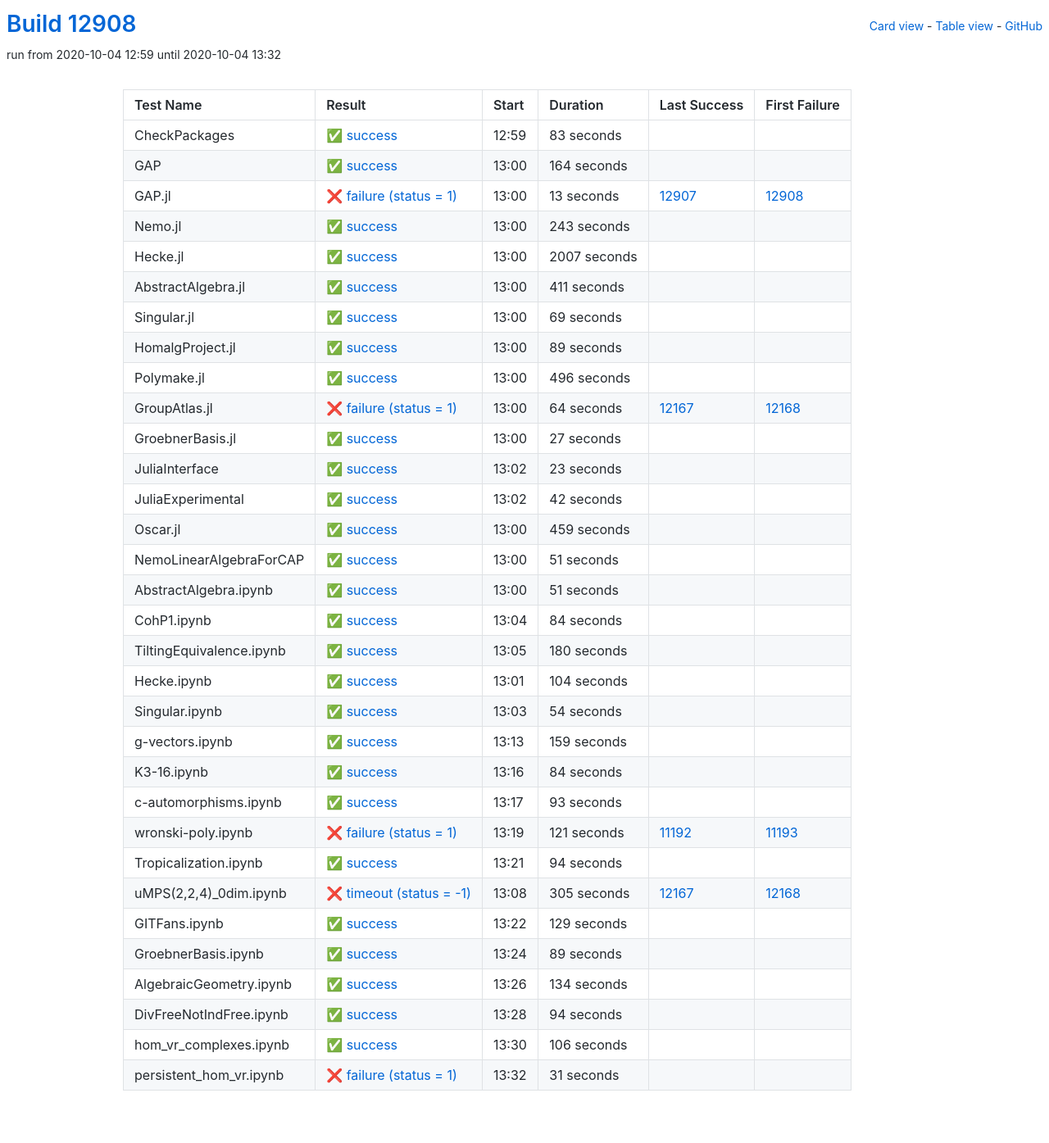
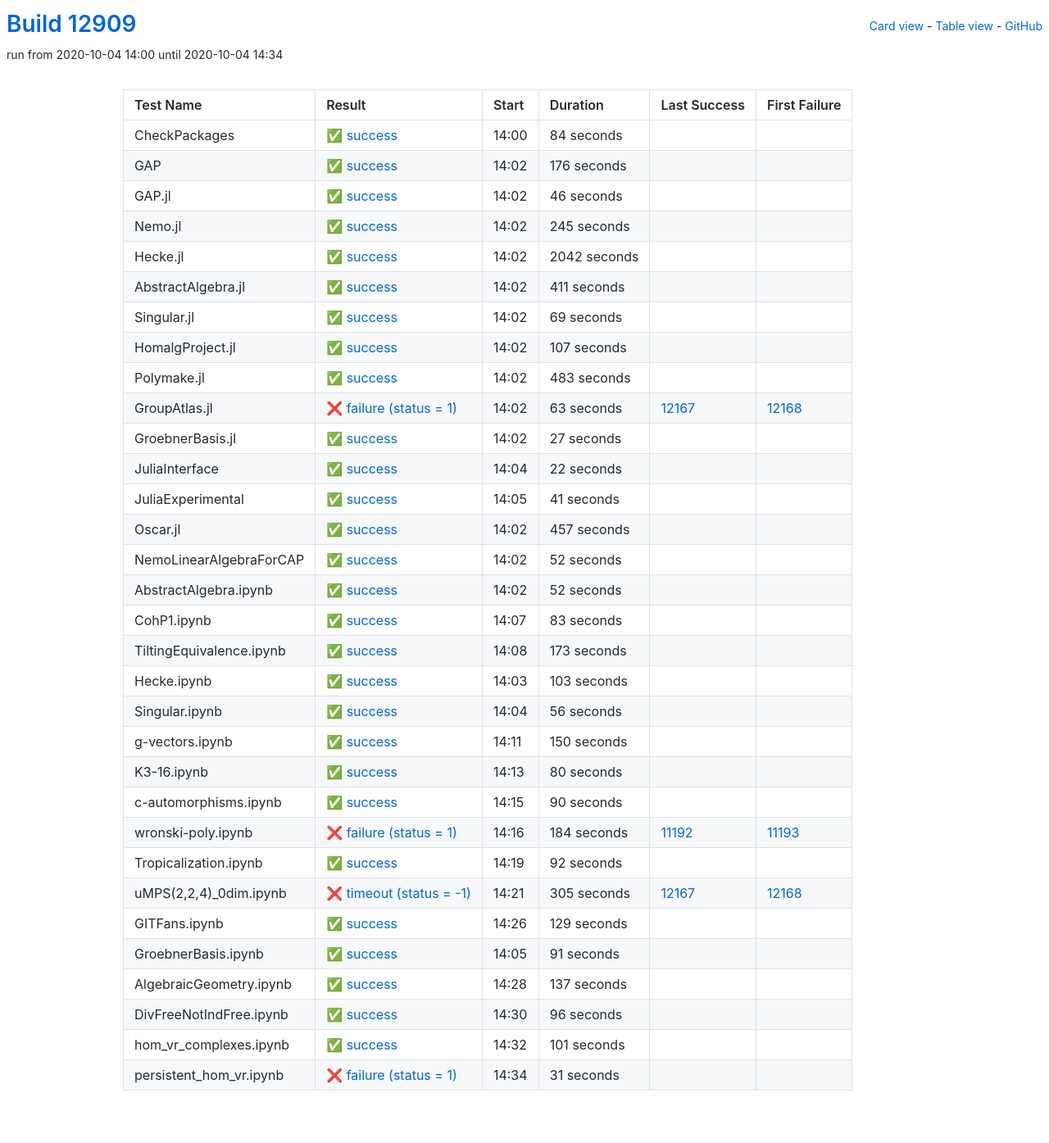
Before and after one commit to oscar-system/oscar-ci-status, a Jekyll site: the page built from table.html, in a window 1280 px wide. Shown: the whole page at 82% size. Built offline with Jekyll 4.4.1, drawn with Linux system fonts in a browser that asks for light colours.

Commit message:
Build #12909

```diff
--- a/_data/ci.yml
+++ b/_data/ci.yml
@@ -1,6 +1,6 @@
 ---
-build: 12908
-build_url: https://oscarci.mathematik.uni-kl.de/job/oscar/12908/
+build: 12909
+build_url: https://oscarci.mathematik.uni-kl.de/job/oscar/12909/
 job: oscar
 organization: oscar-system
 repo: oscar-ci-status
@@ -8,68 +8,68 @@
 tests:
 - name: CheckPackages
   id: checkpackages
-  log: https://oscarci.mathematik.uni-kl.de/job/oscar/12908/artifact/logs/build-12908/CheckPackages.log
-  start: 2020-10-04 12:59
+  log: https://oscarci.mathematik.uni-kl.de/job/oscar/12909/artifact/logs/build-12909/CheckPackages.log
+  start: 2020-10-04 14:00
   success: true
   exitcode: 0
   status: success
-  duration: 83
+  duration: 84
   last_success: false
   last_success_url:
   first_failure: false
   first_failure_url:
 - name: GAP
   id: gap
-  log: https://oscarci.mathematik.uni-kl.de/job/oscar/12908/artifact/logs/build-12908/GAP.log
-  start: 2020-10-04 13:00
+  log: https://oscarci.mathematik.uni-kl.de/job/oscar/12909/artifact/logs/build-12909/GAP.log
+  start: 2020-10-04 14:02
   success: true
   exitcode: 0
   status: success
-  duration: 164
+  duration: 176
   last_success: false
   last_success_url:
   first_failure: false
   first_failure_url:
 - name: GAP.jl
   id: gap-jl
-  log: https://oscarci.mathematik.uni-kl.de/job/oscar/12908/artifact/logs/build-12908/GAP.jl.log
-  start: 2020-10-04 13:00
-  success: false
-  exitcode: 1
-  status: failure
-  duration: 13
-  last_success: 12907
-  last_success_url: https://oscarci.mathematik.uni-kl.de/job/oscar/12907/
-  first_failure: 12908
-  first_failure_url: https://oscarci.mathematik.uni-kl.de/job/oscar/12908/
-- name: Nemo.jl
-  id: nemo-jl
-  log: https://oscarci.mathematik.uni-kl.de/job/oscar/12908/artifact/logs/build-12908/Nemo.jl.log
-  start: 2020-10-04 13:00
+  log: https://oscarci.mathematik.uni-kl.de/job/oscar/12909/artifact/logs/build-12909/GAP.jl.log
+  start: 2020-10-04 14:02
   success: true
   exitcode: 0
   status: success
-  duration: 243
+  duration: 46
+  last_success: false
+  last_success_url:
+  first_failure: false
+  first_failure_url:
+- name: Nemo.jl
+  id: nemo-jl
+  log: https://oscarci.mathematik.uni-kl.de/job/oscar/12909/artifact/logs/build-12909/Nemo.jl.log
+  start: 2020-10-04 14:02
+  success: true
+  exitcode: 0
+  status: success
+  duration: 245
   last_success: false
   last_success_url:
   first_failure: false
   first_failure_url:
 - name: Hecke.jl
   id: hecke-jl
-  log: https://oscarci.mathematik.uni-kl.de/job/oscar/12908/artifact/logs/build-12908/Hecke.jl.log
-  start: 2020-10-04 13:00
+  log: https://oscarci.mathematik.uni-kl.de/job/oscar/12909/artifact/logs/build-12909/Hecke.jl.log
+  start: 2020-10-04 14:02
   success: true
   exitcode: 0
   status: success
-  duration: 2007
+  duration: 2042
   last_success: false
   last_success_url:
   first_failure: false
   first_failure_url:
 - name: AbstractAlgebra.jl
   id: abstractalgebra-jl
-  log: https://oscarci.mathematik.uni-kl.de/job/oscar/12908/artifact/logs/build-12908/AbstractAlgebra.jl.log
-  start: 2020-10-04 13:00
+  log: https://oscarci.mathematik.uni-kl.de/job/oscar/12909/artifact/logs/build-12909/AbstractAlgebra.jl.log
+  start: 2020-10-04 14:02
   success: true
   exitcode: 0
   status: success
@@ -80,8 +80,8 @@
   first_failure_url:
 - name: Singular.jl
   id: singular-jl
-  log: https://oscarci.mathematik.uni-kl.de/job/oscar/12908/artifact/logs/build-12908/Singular.jl.log
-  start: 2020-10-04 13:00
+  log: https://oscarci.mathematik.uni-kl.de/job/oscar/12909/artifact/logs/build-12909/Singular.jl.log
+  start: 2020-10-04 14:02
   success: true
   exitcode: 0
   status: success
@@ -92,44 +92,44 @@
   first_failure_url:
 - name: HomalgProject.jl
   id: homalgproject-jl
-  log: https://oscarci.mathematik.uni-kl.de/job/oscar/12908/artifact/logs/build-12908/HomalgProject.jl.log
-  start: 2020-10-04 13:00
+  log: https://oscarci.mathematik.uni-kl.de/job/oscar/12909/artifact/logs/build-12909/HomalgProject.jl.log
+  start: 2020-10-04 14:02
   success: true
   exitcode: 0
   status: success
-  duration: 89
+  duration: 107
   last_success: false
   last_success_url:
   first_failure: false
   first_failure_url:
 - name: Polymake.jl
   id: polymake-jl
-  log: https://oscarci.mathematik.uni-kl.de/job/oscar/12908/artifact/logs/build-12908/Polymake.jl.log
-  start: 2020-10-04 13:00
+  log: https://oscarci.mathematik.uni-kl.de/job/oscar/12909/artifact/logs/build-12909/Polymake.jl.log
+  start: 2020-10-04 14:02
   success: true
   exitcode: 0
   status: success
-  duration: 496
+  duration: 483
   last_success: false
   last_success_url:
   first_failure: false
   first_failure_url:
 - name: GroupAtlas.jl
   id: groupatlas-jl
-  log: https://oscarci.mathematik.uni-kl.de/job/oscar/12908/artifact/logs/build-12908/GroupAtlas.jl.log
-  start: 2020-10-04 13:00
+  log: https://oscarci.mathematik.uni-kl.de/job/oscar/12909/artifact/logs/build-12909/GroupAtlas.jl.log
+  start: 2020-10-04 14:02
   success: false
   exitcode: 1
   status: failure
-  duration: 64
+  duration: 63
   last_success: 12167
   last_success_url: https://oscarci.mathematik.uni-kl.de/job/oscar/12167/
   first_failure: 12168
   first_failure_url: https://oscarci.mathematik.uni-kl.de/job/oscar/12168/
 - name: GroebnerBasis.jl
   id: groebnerbasis-jl
-  log: https://oscarci.mathematik.uni-kl.de/job/oscar/12908/artifact/logs/build-12908/GroebnerBasis.jl.log
-  start: 2020-10-04 13:00
+  log: https://oscarci.mathematik.uni-kl.de/job/oscar/12909/artifact/logs/build-12909/GroebnerBasis.jl.log
+  start: 2020-10-04 14:02
   success: true
   exitcode: 0
   status: success
@@ -140,176 +140,176 @@
   first_failure_url:
 - name: JuliaInterface
   id: juliainterface
-  log: https://oscarci.mathematik.uni-kl.de/job/oscar/12908/artifact/logs/build-12908/JuliaInterface.log
-  start: 2020-10-04 13:02
+  log: https://oscarci.mathematik.uni-kl.de/job/oscar/12909/artifact/logs/build-12909/JuliaInterface.log
+  start: 2020-10-04 14:04
   success: true
   exitcode: 0
   status: success
-  duration: 23
+  duration: 22
   last_success: false
   last_success_url:
   first_failure: false
   first_failure_url:
 - name: JuliaExperimental
   id: juliaexperimental
-  log: https://oscarci.mathematik.uni-kl.de/job/oscar/12908/artifact/logs/build-12908/JuliaExperimental.log
-  start: 2020-10-04 13:02
+  log: https://oscarci.mathematik.uni-kl.de/job/oscar/12909/artifact/logs/build-12909/JuliaExperimental.log
+  start: 2020-10-04 14:05
   success: true
   exitcode: 0
   status: success
-  duration: 42
+  duration: 41
   last_success: false
   last_success_url:
   first_failure: false
   first_failure_url:
 - name: Oscar.jl
   id: oscar-jl
-  log: https://oscarci.mathematik.uni-kl.de/job/oscar/12908/artifact/logs/build-12908/Oscar.jl.log
-  start: 2020-10-04 13:00
+  log: https://oscarci.mathematik.uni-kl.de/job/oscar/12909/artifact/logs/build-12909/Oscar.jl.log
+  start: 2020-10-04 14:02
   success: true
   exitcode: 0
   status: success
-  duration: 459
+  duration: 457
   last_success: false
   last_success_url:
   first_failure: false
   first_failure_url:
 - name: NemoLinearAlgebraForCAP
   id: nemolinearalgebraforcap
-  log: https://oscarci.mathematik.uni-kl.de/job/oscar/12908/artifact/logs/build-12908/NemoLinearAlgebraForCAP.log
-  start: 2020-10-04 13:00
+  log: https://oscarci.mathematik.uni-kl.de/job/oscar/12909/artifact/logs/build-12909/NemoLinearAlgebraForCAP.log
+  start: 2020-10-04 14:02
   success: true
   exitcode: 0
   status: success
-  duration: 51
+  duration: 52
   last_success: false
   last_success_url:
   first_failure: false
   first_failure_url:
 - name: AbstractAlgebra.ipynb
   id: abstractalgebra-ipynb
-  log: https://oscarci.mathematik.uni-kl.de/job/oscar/12908/artifact/logs/build-12908/AbstractAlgebra.ipynb.log
-  start: 2020-10-04 13:00
+  log: https://oscarci.mathematik.uni-kl.de/job/oscar/12909/artifact/logs/build-12909/AbstractAlgebra.ipynb.log
+  start: 2020-10-04 14:02
   success: true
   exitcode: 0
   status: success
-  duration: 51
+  duration: 52
   last_success: false
   last_success_url:
   first_failure: false
   first_failure_url:
 - name: CohP1.ipynb
   id: cohp1-ipynb
-  log: https://oscarci.mathematik.uni-kl.de/job/oscar/12908/artifact/logs/build-12908/CohP1.ipynb.log
-  start: 2020-10-04 13:04
+  log: https://oscarci.mathematik.uni-kl.de/job/oscar/12909/artifact/logs/build-12909/CohP1.ipynb.log
+  start: 2020-10-04 14:07
   success: true
   exitcode: 0
   status: success
-  duration: 84
+  duration: 83
   last_success: false
   last_success_url:
   first_failure: false
   first_failure_url:
 - name: TiltingEquivalence.ipynb
   id: tiltingequivalence-ipynb
-  log: https://oscarci.mathematik.uni-kl.de/job/oscar/12908/artifact/logs/build-12908/TiltingEquivalence.ipynb.log
-  start: 2020-10-04 13:05
+  log: https://oscarci.mathematik.uni-kl.de/job/oscar/12909/artifact/logs/build-12909/TiltingEquivalence.ipynb.log
+  start: 2020-10-04 14:08
   success: true
   exitcode: 0
   status: success
-  duration: 180
+  duration: 173
   last_success: false
   last_success_url:
   first_failure: false
   first_failure_url:
 - name: Hecke.ipynb
   id: hecke-ipynb
-  log: https://oscarci.mathematik.uni-kl.de/job/oscar/12908/artifact/logs/build-12908/Hecke.ipynb.log
-  start: 2020-10-04 13:01
+  log: https://oscarci.mathematik.uni-kl.de/job/oscar/12909/artifact/logs/build-12909/Hecke.ipynb.log
+  start: 2020-10-04 14:03
   success: true
   exitcode: 0
   status: success
-  duration: 104
+  duration: 103
   last_success: false
   last_success_url:
   first_failure: false
   first_failure_url:
 - name: Singular.ipynb
   id: singular-ipynb
-  log: https://oscarci.mathematik.uni-kl.de/job/oscar/12908/artifact/logs/build-12908/Singular.ipynb.log
-  start: 2020-10-04 13:03
+  log: https://oscarci.mathematik.uni-kl.de/job/oscar/12909/artifact/logs/build-12909/Singular.ipynb.log
+  start: 2020-10-04 14:04
   success: true
   exitcode: 0
   status: success
-  duration: 54
+  duration: 56
   last_success: false
   last_success_url:
   first_failure: false
   first_failure_url:
 - name: g-vectors.ipynb
   id: g-vectors-ipynb
-  log: https://oscarci.mathematik.uni-kl.de/job/oscar/12908/artifact/logs/build-12908/g-vectors.ipynb.log
-  start: 2020-10-04 13:13
+  log: https://oscarci.mathematik.uni-kl.de/job/oscar/12909/artifact/logs/build-12909/g-vectors.ipynb.log
+  start: 2020-10-04 14:11
   success: true
   exitcode: 0
   status: success
-  duration: 159
+  duration: 150
   last_success: false
   last_success_url:
   first_failure: false
   first_failure_url:
 - name: K3-16.ipynb
   id: k3-16-ipynb
-  log: https://oscarci.mathematik.uni-kl.de/job/oscar/12908/artifact/logs/build-12908/K3-16.ipynb.log
-  start: 2020-10-04 13:16
+  log: https://oscarci.mathematik.uni-kl.de/job/oscar/12909/artifact/logs/build-12909/K3-16.ipynb.log
+  start: 2020-10-04 14:13
   success: true
   exitcode: 0
   status: success
-  duration: 84
+  duration: 80
   last_success: false
   last_success_url:
   first_failure: false
   first_failure_url:
 - name: c-automorphisms.ipynb
   id: c-automorphisms-ipynb
-  log: https://oscarci.mathematik.uni-kl.de/job/oscar/12908/artifact/logs/build-12908/c-automorphisms.ipynb.log
-  start: 2020-10-04 13:17
+  log: https://oscarci.mathematik.uni-kl.de/job/oscar/12909/artifact/logs/build-12909/c-automorphisms.ipynb.log
+  start: 2020-10-04 14:15
   success: true
   exitcode: 0
   status: success
-  duration: 93
+  duration: 90
   last_success: false
   last_success_url:
   first_failure: false
   first_failure_url:
 - name: wronski-poly.ipynb
   id: wronski-poly-ipynb
-  log: https://oscarci.mathematik.uni-kl.de/job/oscar/12908/artifact/logs/build-12908/wronski-poly.ipynb.log
-  start: 2020-10-04 13:19
+  log: https://oscarci.mathematik.uni-kl.de/job/oscar/12909/artifact/logs/build-12909/wronski-poly.ipynb.log
+  start: 2020-10-04 14:16
   success: false
   exitcode: 1
   status: failure
-  duration: 121
+  duration: 184
   last_success: 11192
   last_success_url: https://oscarci.mathematik.uni-kl.de/job/oscar/11192/
   first_failure: 11193
   first_failure_url: https://oscarci.mathematik.uni-kl.de/job/oscar/11193/
 - name: Tropicalization.ipynb
   id: tropicalization-ipynb
-  log: https://oscarci.mathematik.uni-kl.de/job/oscar/12908/artifact/logs/build-12908/Tropicalization.ipynb.log
-  start: 2020-10-04 13:21
+  log: https://oscarci.mathematik.uni-kl.de/job/oscar/12909/artifact/logs/build-12909/Tropicalization.ipynb.log
+  start: 2020-10-04 14:19
   success: true
   exitcode: 0
   status: success
-  duration: 94
+  duration: 92
   last_success: false
   last_success_url:
   first_failure: false
   first_failure_url:
 - name: uMPS(2,2,4)_0dim.ipynb
   id: umps-2-2-4-0dim-ipynb
-  log: https://oscarci.mathematik.uni-kl.de/job/oscar/12908/artifact/logs/build-12908/uMPS-2-2-4-_0dim.ipynb.log
-  start: 2020-10-04 13:08
+  log: https://oscarci.mathematik.uni-kl.de/job/oscar/12909/artifact/logs/build-12909/uMPS-2-2-4-_0dim.ipynb.log
+  start: 2020-10-04 14:21
   success: false
   exitcode: -1
   status: timeout
@@ -320,8 +320,8 @@
   first_failure_url: https://oscarci.mathematik.uni-kl.de/job/oscar/12168/
 - name: GITFans.ipynb
   id: gitfans-ipynb
-  log: https://oscarci.mathematik.uni-kl.de/job/oscar/12908/artifact/logs/build-12908/GITFans.ipynb.log
-  start: 2020-10-04 13:22
+  log: https://oscarci.mathematik.uni-kl.de/job/oscar/12909/artifact/logs/build-12909/GITFans.ipynb.log
+  start: 2020-10-04 14:26
   success: true
   exitcode: 0
   status: success
@@ -332,56 +332,56 @@
   first_failure_url:
 - name: GroebnerBasis.ipynb
   id: groebnerbasis-ipynb
-  log: https://oscarci.mathematik.uni-kl.de/job/oscar/12908/artifact/logs/build-12908/GroebnerBasis.ipynb.log
-  start: 2020-10-04 13:24
+  log: https://oscarci.mathematik.uni-kl.de/job/oscar/12909/artifact/logs/build-12909/GroebnerBasis.ipynb.log
+  start: 2020-10-04 14:05
   success: true
   exitcode: 0
   status: success
-  duration: 89
+  duration: 91
   last_success: false
   last_success_url:
   first_failure: false
   first_failure_url:
 - name: AlgebraicGeometry.ipynb
   id: algebraicgeometry-ipynb
-  log: https://oscarci.mathematik.uni-kl.de/job/oscar/12908/artifact/logs/build-12908/AlgebraicGeometry.ipynb.log
-  start: 2020-10-04 13:26
+  log: https://oscarci.mathematik.uni-kl.de/job/oscar/12909/artifact/logs/build-12909/AlgebraicGeometry.ipynb.log
+  start: 2020-10-04 14:28
   success: true
   exitcode: 0
   status: success
-  duration: 134
+  duration: 137
   last_success: false
   last_success_url:
   first_failure: false
   first_failure_url:
 - name: DivFreeNotIndFree.ipynb
   id: divfreenotindfree-ipynb
-  log: https://oscarci.mathematik.uni-kl.de/job/oscar/12908/artifact/logs/build-12908/DivFreeNotIndFree.ipynb.log
-  start: 2020-10-04 13:28
+  log: https://oscarci.mathematik.uni-kl.de/job/oscar/12909/artifact/logs/build-12909/DivFreeNotIndFree.ipynb.log
+  start: 2020-10-04 14:30
   success: true
   exitcode: 0
   status: success
-  duration: 94
+  duration: 96
   last_success: false
   last_success_url:
   first_failure: false
   first_failure_url:
 - name: hom_vr_complexes.ipynb
   id: hom-vr-complexes-ipynb
-  log: https://oscarci.mathematik.uni-kl.de/job/oscar/12908/artifact/logs/build-12908/hom_vr_complexes.ipynb.log
-  start: 2020-10-04 13:30
+  log: https://oscarci.mathematik.uni-kl.de/job/oscar/12909/artifact/logs/build-12909/hom_vr_complexes.ipynb.log
+  start: 2020-10-04 14:32
   success: true
   exitcode: 0
   status: success
-  duration: 106
+  duration: 101
   last_success: false
   last_success_url:
   first_failure: false
   first_failure_url:
 - name: persistent_hom_vr.ipynb
   id: persistent-hom-vr-ipynb
-  log: https://oscarci.mathematik.uni-kl.de/job/oscar/12908/artifact/logs/build-12908/persistent_hom_vr.ipynb.log
-  start: 2020-10-04 13:32
+  log: https://oscarci.mathematik.uni-kl.de/job/oscar/12909/artifact/logs/build-12909/persistent_hom_vr.ipynb.log
+  start: 2020-10-04 14:34
   success: false
   exitcode: 1
   status: failure
```
Also changed, not shown: README.md.
